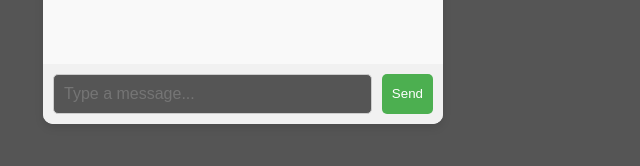
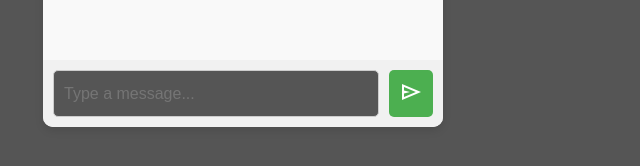
Before and after one commit to web-wizrd/Buzzy-Bots, a plain HTML site: page index.html in a window 1280 px wide. Shown: the part 548-714 px from the top of the page, 397-1037 px from the left. Drawn offline with nearby package versions, Linux system fonts and the light colour scheme.

Commit message:
send button updated

```diff
--- a/Styles.css
+++ b/Styles.css
@@ -106,3 +106,12 @@ body {
     margin-left: 10px;
     border-radius: 10px;
 }
+
+
+.material-symbols-outlined {
+  font-variation-settings:
+  'FILL' 0,
+  'wght' 400,
+  'GRAD' 0,
+  'opsz' 24
+}
--- a/dark.css
+++ b/dark.css
@@ -106,5 +106,16 @@ body {
 }
 
 .toggle-container input {
+    display: flex;
+    justify-content: center;
     margin-left: 10px;
+    border-radius: 10px;
 }
+
+.material-symbols-outlined {
+    font-variation-settings:
+    'FILL' 0,
+    'wght' 400,
+    'GRAD' 0,
+    'opsz' 24
+  }
--- a/index.html
+++ b/index.html
@@ -6,6 +6,7 @@
     <title>Chatbot with Dark Mode</title>
     <link rel="stylesheet" href="dark.css">
     <link rel="stylesheet" id="darkModeStylesheet" href="Styles.css">
+    <link rel="stylesheet" href="https://fonts.googleapis.com/css2?family=Material+Symbols+Outlined:opsz,wght,FILL,GRAD@20..48,100..700,0..1,-50..200" />
 </head>
 <body>
 
@@ -25,7 +26,9 @@
         </div>
         <div class="chat-input">
             <input type="text" id="userInput" placeholder="Type a message..." />
-            <button onclick="sendMessage()">Send</button>
+            <button onclick="sendMessage()">
+                <span class="material-symbols-outlined">send</span>
+            </button>
         </div>
     </div>
 
```
